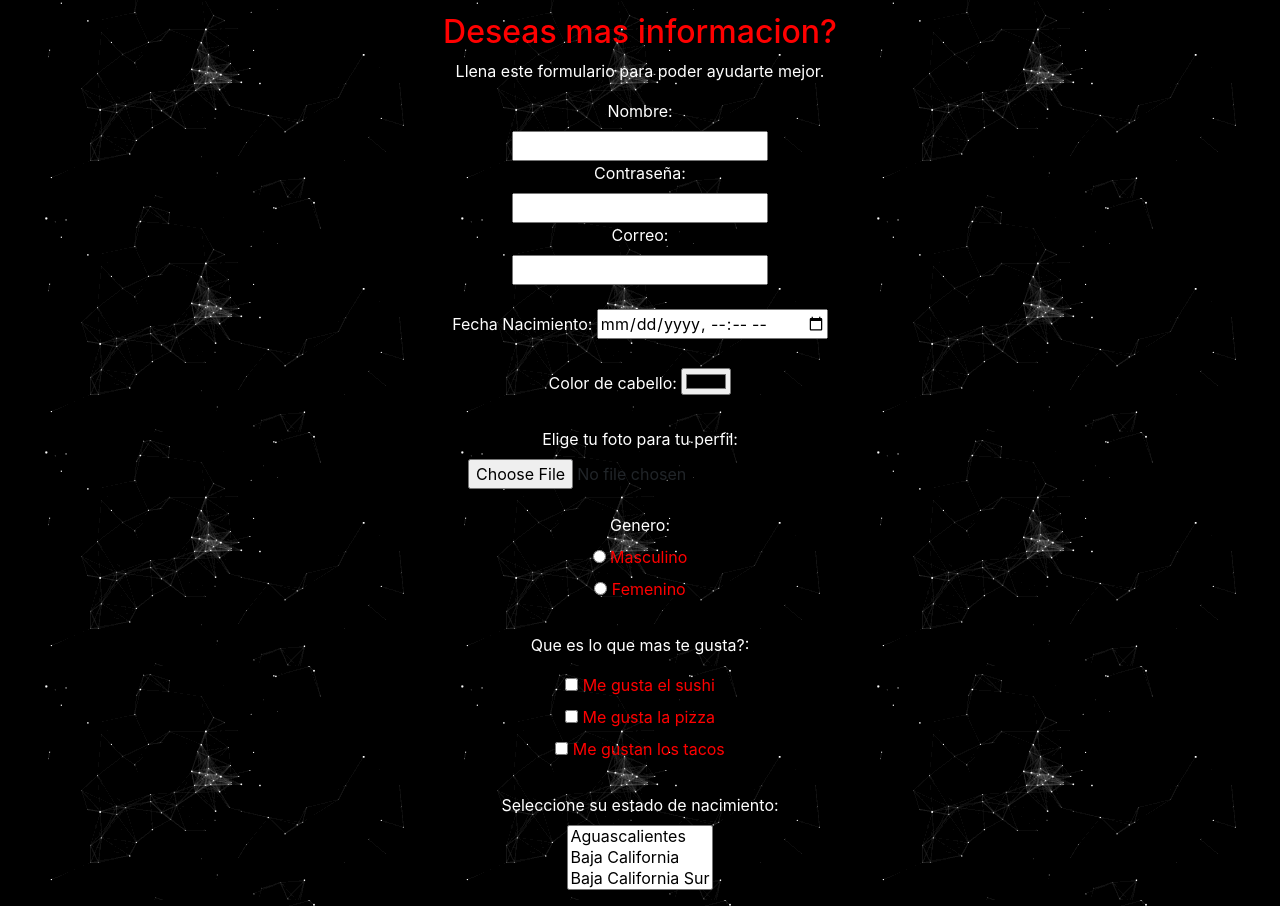
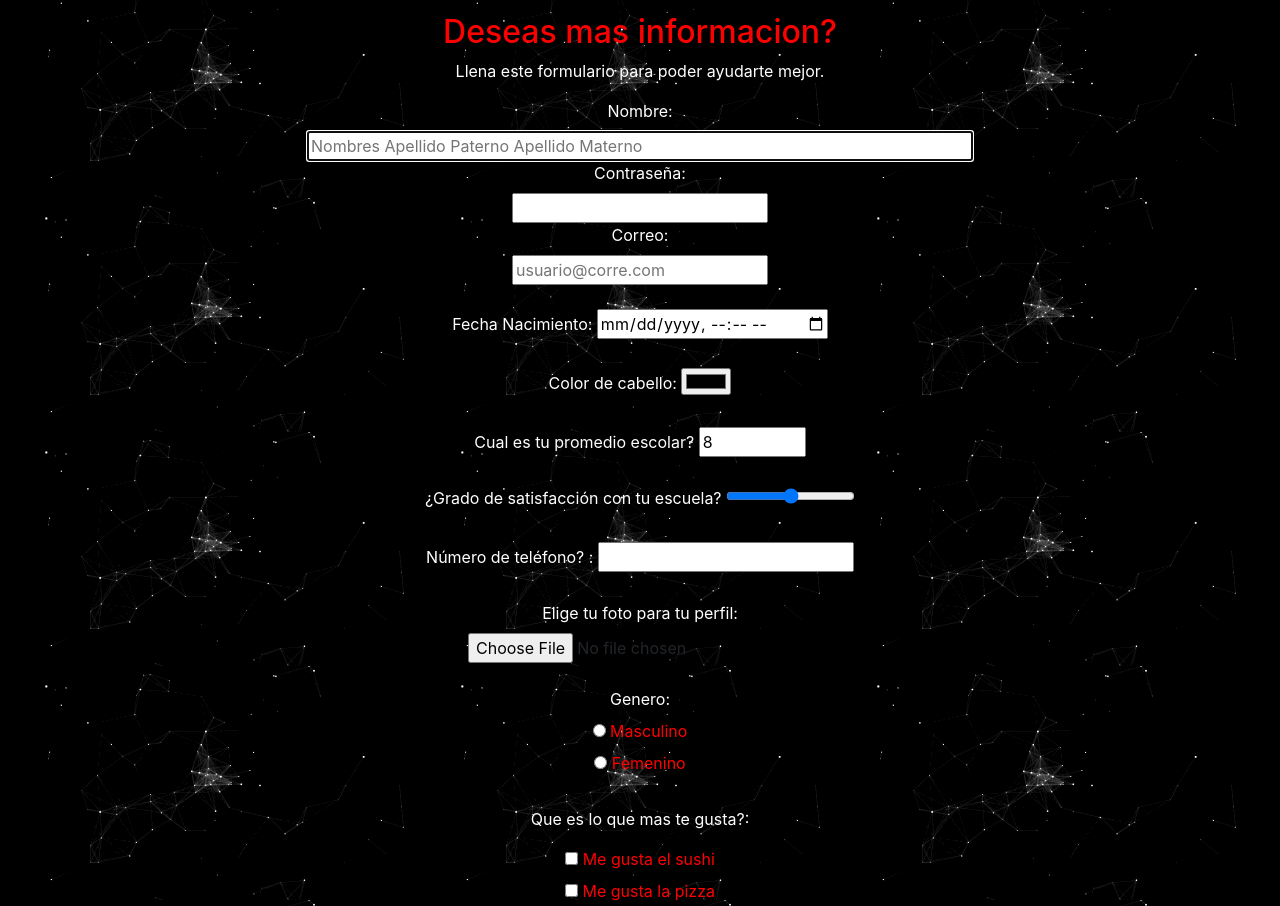
Before and after one commit to GabrielPaezBonilla/GabrielPaezBonilla.github.io, a plain HTML site: page Tabla.html in a window 1280 px wide. Shown: the part 738-1644 px from the top of the page. Drawn offline with nearby package versions, Linux system fonts and the light colour scheme.

Commit message:
Parcial 1
Ya pues, mas formularios

```diff
--- a/Tabla.html
+++ b/Tabla.html
@@ -101,22 +101,34 @@
         <h2 style="color: red">Deseas mas informacion?</h2>
         <p style="color: white">Llena este formulario para poder ayudarte mejor.
         <br>
-        <form>
-        <fieldset>
+        <form action="mailto:21325050510613@cbtis051.edu.mx" method="post">
+
+            <input type="hidden" id="tipoForm" name="tipoForm" value="formx43-2">
+
             <label for="fnombre" style="color: white">Nombre:</label> <br>
-            <input type="text" id="fnombre" name="fnombre"> <br>
+            <input type="text" id="fnombre" name="fnombre" size="60" maxlength="80"
+            placeholder="Nombres Apellido Paterno Apellido Materno" autofocus autocomplete="on"> <br>
 
             <label for="fpassword" style="color: white">Contraseña:</label><br>
             <input type="password" id="fpassword" name="password"><br>
 
             <label for="fcorreo" style="color: white">Correo:</label> <br>
-            <input type="email" id="fcorreo" name="fcorreo"> <br><br>
+            <input type="email" id="fcorreo" name="fcorreo" placeholder="usuario@corre.com"> <br><br>
 
             <label for="fnacimiento" style="color: white">Fecha Nacimiento:</label>
             <input type="datetime-local" id="fnacimiento" name="fnacimiento" min="1900-01-01"> <br><br>
 
             <label for="fcabello" style="color: white">Color de cabello:</label>
             <input type="color" od="fcabello" name="fcabello" value="#000000"> <br><br>
+
+            <label for="fpromedio" style="color: white"> Cual es tu promedio escolar? </label>
+            <input type="number" id="fpromedio" name="fpromedio" min="0" max="10" step="0.1" value="8"> <br><br>
+
+            <label for="fgusto" style="color: white">¿Grado de satisfacción con tu escuela? </label>
+            <input type="range" id="fgusto" name="fgusto"> <br><br>
+
+            <label for="ftelefono" style="color: white">Número de teléfono? :</label> <!-- +52 669-990-0301 -->
+            <input type="tel" id="ftelefono" name="telefono" pattern="+[0-9]{3} [0-9]{3}-[0-9]{3}-[0.9]{4}" required> <br><br>
 
             <label for="ffoto" style="color: white">Elige tu foto para tu perfil:</label> <br>
             <input type="file" id="ffoto" name="ffoto"> <br><br>
@@ -198,7 +210,6 @@
 
             <input type="submit" value="ENVIAR"> <br>
             <input type="image" src="img/enviar.png" alt="Enviar" width="100" height="40">
-        </fieldset>
         </form>
         </p>
     </footer>
```
